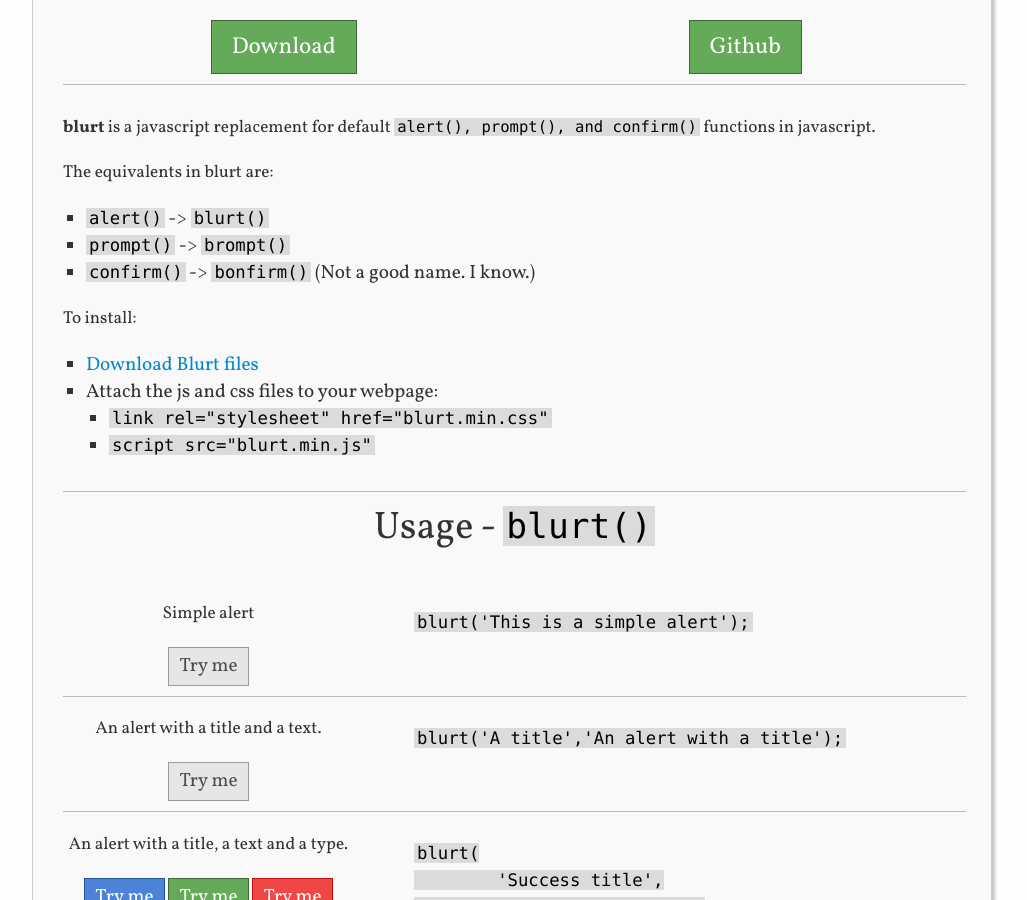
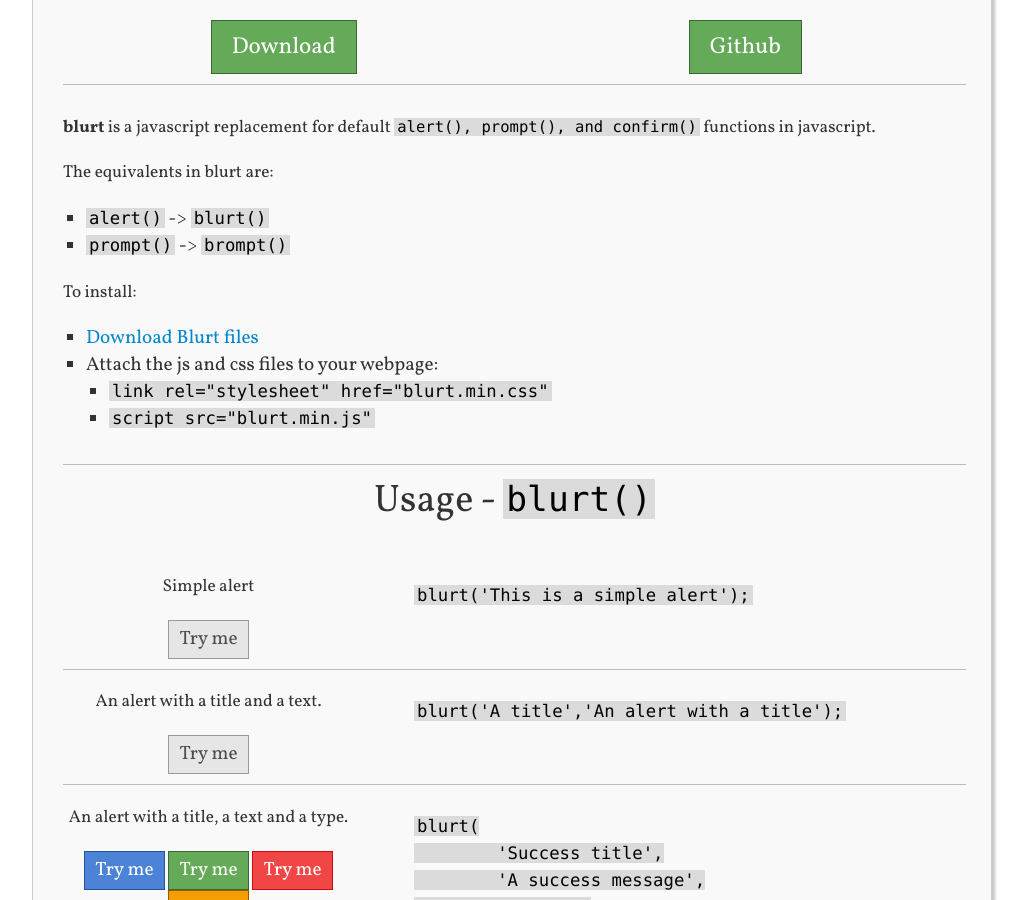
Before and after one commit to brijeshb42/blurt, a Jekyll site: the page built from index.md, in a window 1280 px wide and 900 px high, scrolled down 356 px. Shown: the whole window, without its empty margins (128-1155 px from the left). Built offline with Jekyll 4.4.1, drawn with Linux system fonts in a browser that asks for light colours; Markdown is read by kramdown in place of the engine named in the settings.

Commit message:
Update index.md
Removed bonfirm

```diff
--- a/index.md
+++ b/index.md
@@ -35,7 +35,7 @@
 			<ul>
 				<li><code>alert()</code> -> <code>blurt()</code></li>
 				<li><code>prompt()</code> -> <code>brompt()</code></li>
-				<li><code>confirm()</code> -> <code>bonfirm()</code> (Not a good name. I know.)</li>
+				<!--<li><code>confirm()</code> -> <code>bonfirm()</code> (Not a good name. I know.)</li>-->
 			</ul>
 		</p>
 		<p> To install:
```
